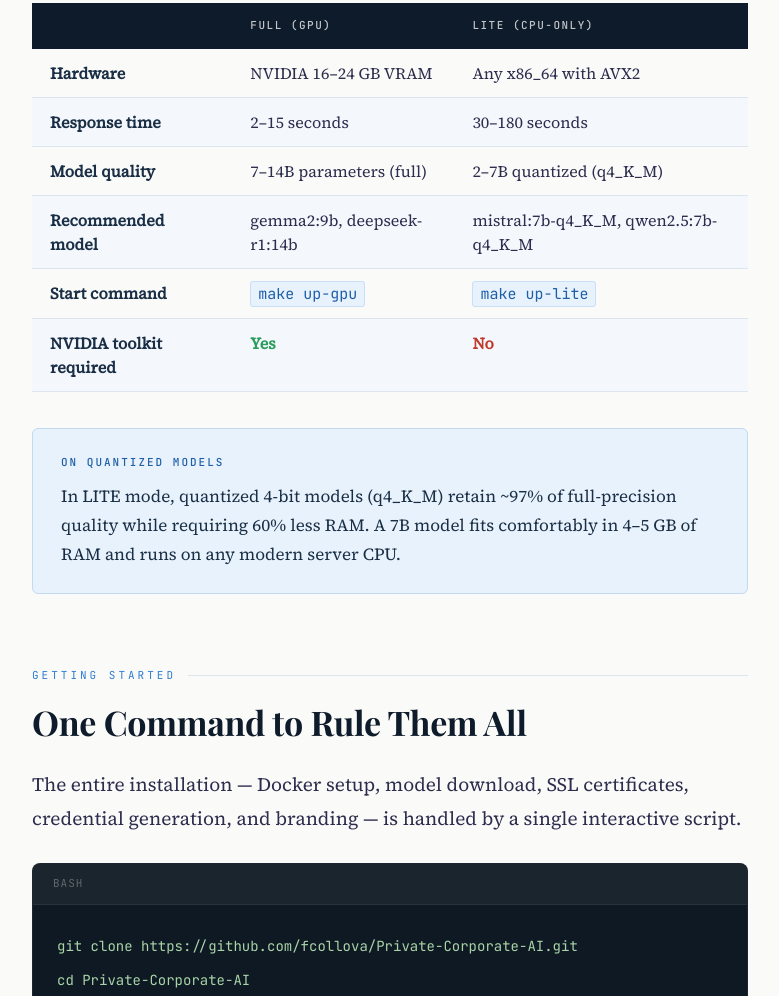
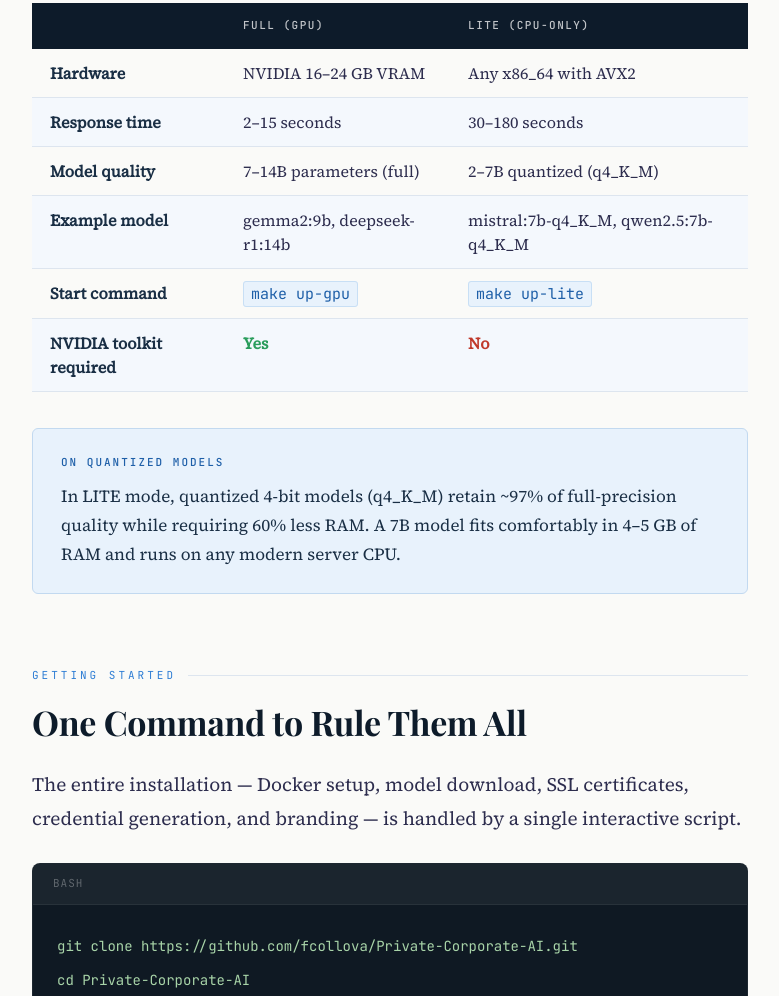
Before and after one commit to fcollova/prisca.ai, a plain HTML site: page index.html in a window 1280 px wide. Shown: the part 4920-5916 px from the top of the page, without its empty margins (250-1029 px from the left). Drawn offline with nearby package versions, Linux system fonts and the light colour scheme; a web font is replaced by a local one.

Commit message:
Change 'Recommended model' to 'Example model'

```diff
--- a/index.html
+++ b/index.html
@@ -227,7 +227,7 @@ ul.article-list li{margin-bottom:10px;color:var(--ink2)}
           <tr><td>Hardware</td><td>NVIDIA 16&ndash;24 GB VRAM</td><td>Any x86_64 with AVX2</td></tr>
           <tr><td>Response time</td><td>2&ndash;15 seconds</td><td>30&ndash;180 seconds</td></tr>
           <tr><td>Model quality</td><td>7&ndash;14B parameters (full)</td><td>2&ndash;7B quantized (q4_K_M)</td></tr>
-          <tr><td>Recommended model</td><td>gemma2:9b, deepseek-r1:14b</td><td>mistral:7b-q4_K_M, qwen2.5:7b-q4_K_M</td></tr>
+          <tr><td>Example model</td><td>gemma2:9b, deepseek-r1:14b</td><td>mistral:7b-q4_K_M, qwen2.5:7b-q4_K_M</td></tr>
           <tr><td>Start command</td><td><code class="inline">make up-gpu</code></td><td><code class="inline">make up-lite</code></td></tr>
           <tr><td>NVIDIA toolkit required</td><td><span class="check">Yes</span></td><td><span class="cross">No</span></td></tr>
         </tbody>
```
